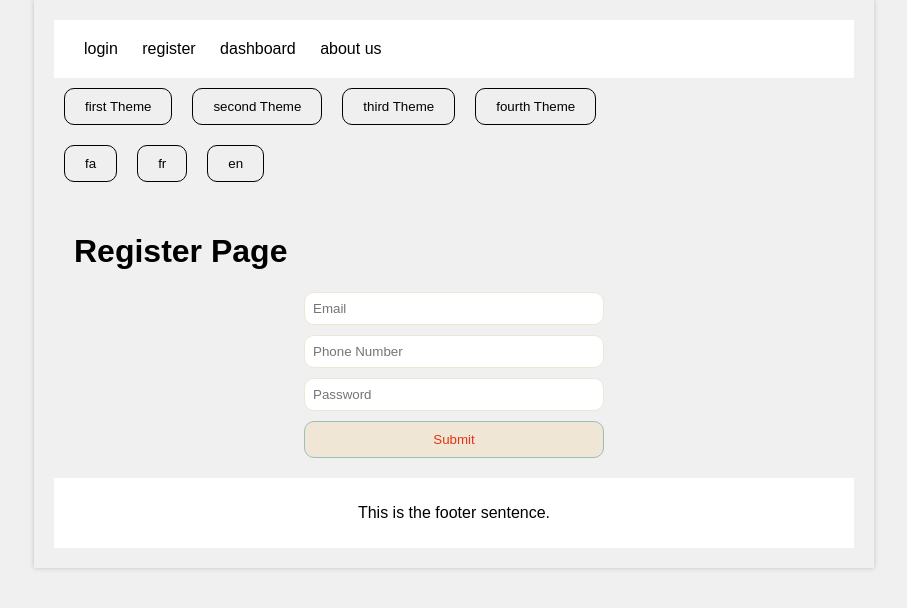
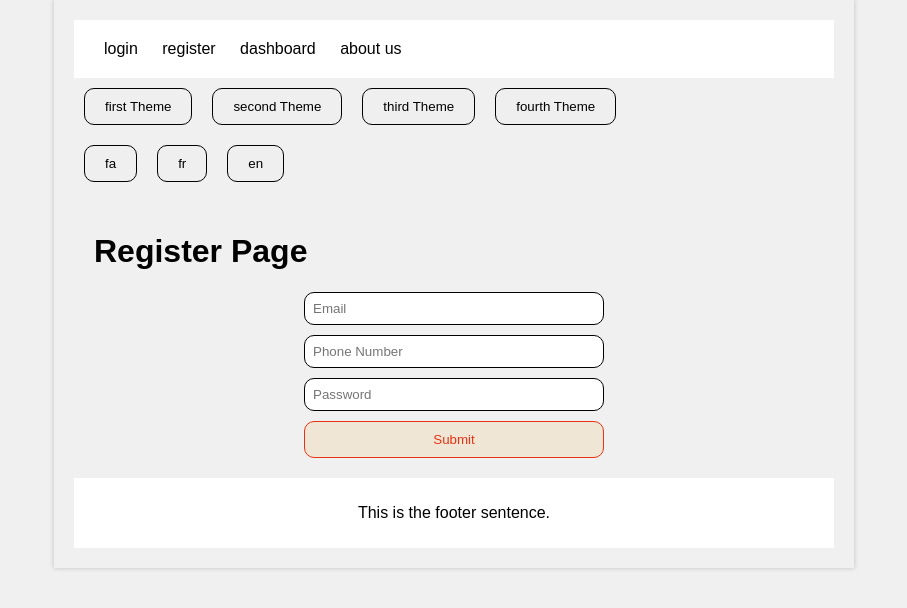
Before and after one commit to devlifeX/frontend-test, a React (Create React App) app: page /register in a window 1280 px wide. Shown: the top 608 px of the page, without its empty margins (186-1093 px from the left). Built offline with nearby package versions, Linux system fonts and the light colour scheme.

Commit message:
just use dynamic styles in createUseStyles

```diff
--- a/src/components/button/button.tsx
+++ b/src/components/button/button.tsx
@@ -1,5 +1,6 @@
 import React from "react";
 import useStyles from "../../utility/createUseStyles";
+import { css } from "@emotion/css";
 
 interface ButtonProps {
   label: string;
@@ -7,6 +8,15 @@ interface ButtonProps {
   disabled?: boolean;
   theme?: object;
 }
+
+const inputStyles = css`
+  button {
+    padding: 10px 20px;
+    border: 1px solid;
+    border-radius: var(--border-radius);
+    cursor: pointer;
+  }
+`;
 
 const Button: React.FC<ButtonProps> = ({
   label,
@@ -17,9 +27,11 @@ const Button: React.FC<ButtonProps> = ({
   const classes = useStyles({ theme });
 
   return (
-    <button onClick={onClick} disabled={disabled} className={classes.button}>
-      {label}
-    </button>
+    <div className={inputStyles}>
+      <button onClick={onClick} disabled={disabled} className={classes.button}>
+        {label}
+      </button>
+    </div>
   );
 };
 
--- a/src/components/input/input.tsx
+++ b/src/components/input/input.tsx
@@ -1,17 +1,16 @@
 import React, { ChangeEvent } from "react";
 import useStyles from "../../utility/createUseStyles";
+import { css } from "@emotion/css";
 
-// const inputStyles = css`
-//   margin-bottom: 10px;
-//   padding: 8px;
-//   border: 1px solid var(--border-color);
-//   border-radius: var(--border-radius);
-//   &:focus {
-//     outline: none;
-//     border-color: var(--focus-input-color);
-//     box-shadow: var(--box-shadow);
-//   }
-// `;
+const inputStyles = css`
+  input {
+    margin-bottom: 10px;
+    padding: 8px;
+    border: 1px solid;
+    border-radius: var(--border-radius);
+    width: 100%;
+  }
+`;
 
 interface InputProps {
   type: string;
@@ -32,6 +31,7 @@ const Input: React.FC<InputProps> = ({
 }) => {
   const classes = useStyles({ theme });
   return (
+    <div className={inputStyles}>
       <input
         type={type}
         name={name}
@@ -40,6 +40,7 @@ const Input: React.FC<InputProps> = ({
         value={value}
         onChange={onChange}
       />
+    </div>
   );
 };
 
--- a/src/components/layout/layout.tsx
+++ b/src/components/layout/layout.tsx
@@ -43,6 +43,9 @@ const linkStyles = css`
 `;
 
 const themeButtonsWrapperStyles = css`
+  display: flex;
+  flex-direction: row;
+  flex-wrap: wrap;
   text-decoration: none;
   color: inherit;
   button {
--- a/src/components/styles/globalStyles.tsx
+++ b/src/components/styles/globalStyles.tsx
@@ -14,6 +14,12 @@ export const GlobalStyles = () => {
       --box-shadow: 0 0 5px rgba(0, 123, 255, 0.5);
     }
 
+    *,
+    *::before,
+    *::after {
+      box-sizing: border-box;
+    }
+
     html {
       direction: ${isRTL ? "rtl" : "ltr"};
     }
--- a/src/pages/login.tsx
+++ b/src/pages/login.tsx
@@ -8,11 +8,18 @@ import Layout from "../components/layout/layout";
 import routes from "./routes";
 import { useTheme } from "../context/theme/themeContext";
 import { useTranslation } from "react-i18next";
+import { css } from "@emotion/css";
 
 interface FormData {
   phoneNumber: string;
   email: string;
 }
+
+const formStyles = css`
+  button {
+    width: 100%;
+  }
+`;
 
 const LoginPage: React.FC = () => {
   const navigate = useNavigate();
@@ -40,6 +47,7 @@ const LoginPage: React.FC = () => {
   return (
     <Layout>
       <h1>{t("Login Page")}</h1>
+      <div className={formStyles}>
         <Form handleSubmit={handleSubmit}>
           <Input
             type="text"
@@ -61,6 +69,7 @@ const LoginPage: React.FC = () => {
 
           <Button label={t("Submit")} onClick={() => {}} theme={theme}></Button>
         </Form>
+      </div>
     </Layout>
   );
 };
--- a/src/pages/register.tsx
+++ b/src/pages/register.tsx
@@ -8,12 +8,19 @@ import Layout from "../components/layout/layout";
 import routes from "./routes";
 import { useTheme } from "../context/theme/themeContext";
 import { useTranslation } from "react-i18next";
+import { css } from "@emotion/css";
 
 interface FormData {
   email: string;
   phoneNumber: string;
   password: string;
 }
+
+const formStyles = css`
+  button {
+    width: 100%;
+  }
+`;
 
 const RegisterPage: React.FC = () => {
   const navigate = useNavigate();
@@ -42,6 +49,7 @@ const RegisterPage: React.FC = () => {
   return (
     <Layout>
       <h1>{t("Register Page")}</h1>
+      <div className={formStyles}>
         <Form handleSubmit={handleSubmit}>
           <Input
             type="text"
@@ -73,6 +81,7 @@ const RegisterPage: React.FC = () => {
             theme={theme}
           />
         </Form>
+      </div>
     </Layout>
   );
 };
--- a/src/utility/createUseStyles.ts
+++ b/src/utility/createUseStyles.ts
@@ -1,21 +1,14 @@
 import { createUseStyles } from 'react-jss';
 
+// just add dynamic styles here
 const useStyles:any = createUseStyles((theme: any) => ({
   button: {
     backgroundColor: theme.primaryColor,
     color: theme.thirdinaryColor,
     borderColor: theme.secondaryColor,
-    padding: "10px 20px",
-    border: "1px solid",
-    borderRadius: "var(--border-radius)",
-    cursor: "pointer",
   },
   input:{
-    marginBottom: "10px",
-    padding: "8px",
-    border: "1px solid",
     borderColor: theme.primaryColor,
-    borderRadius: "var(--border-radius)",
   }
 }));
 
```
Lines whose indentation alone changed are shown as unchanged.
